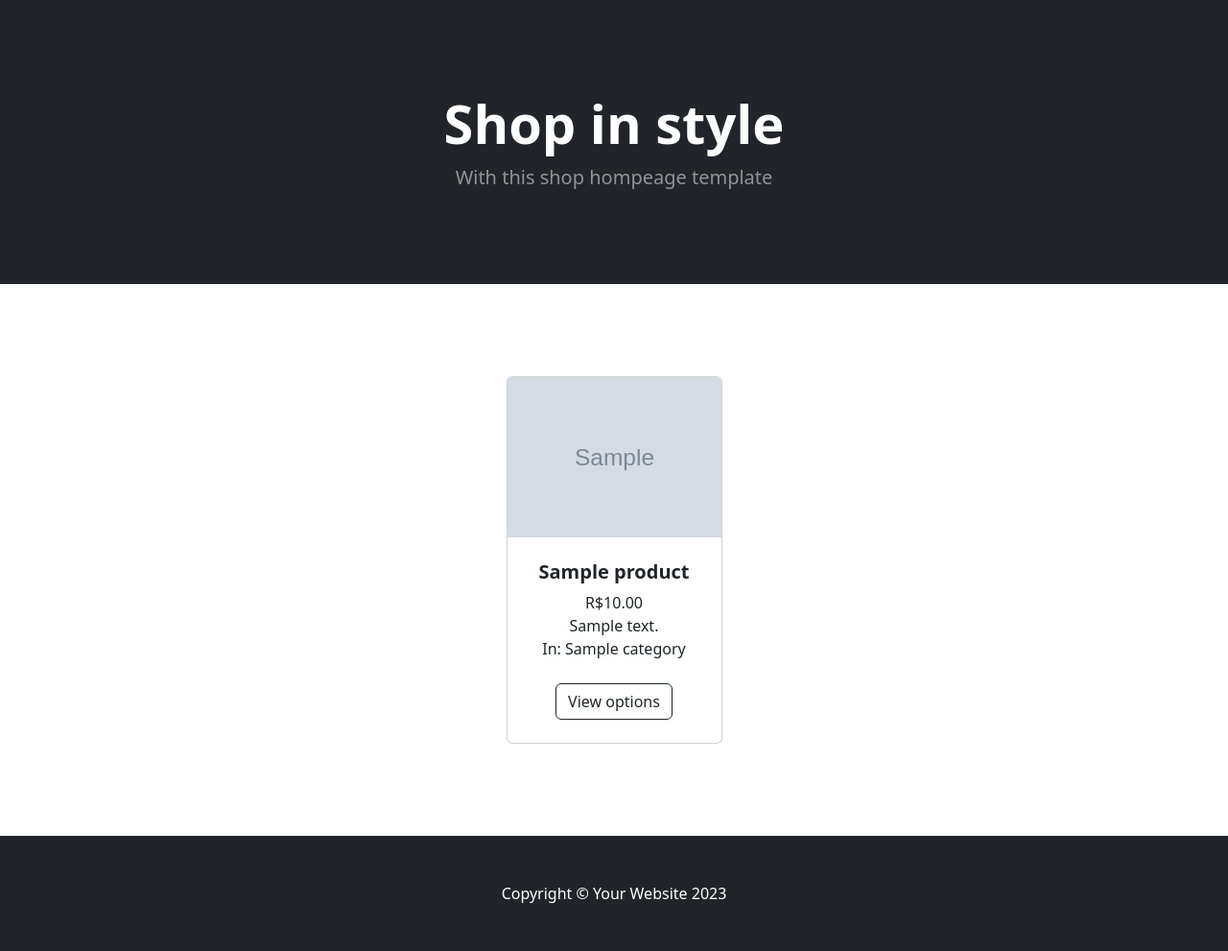
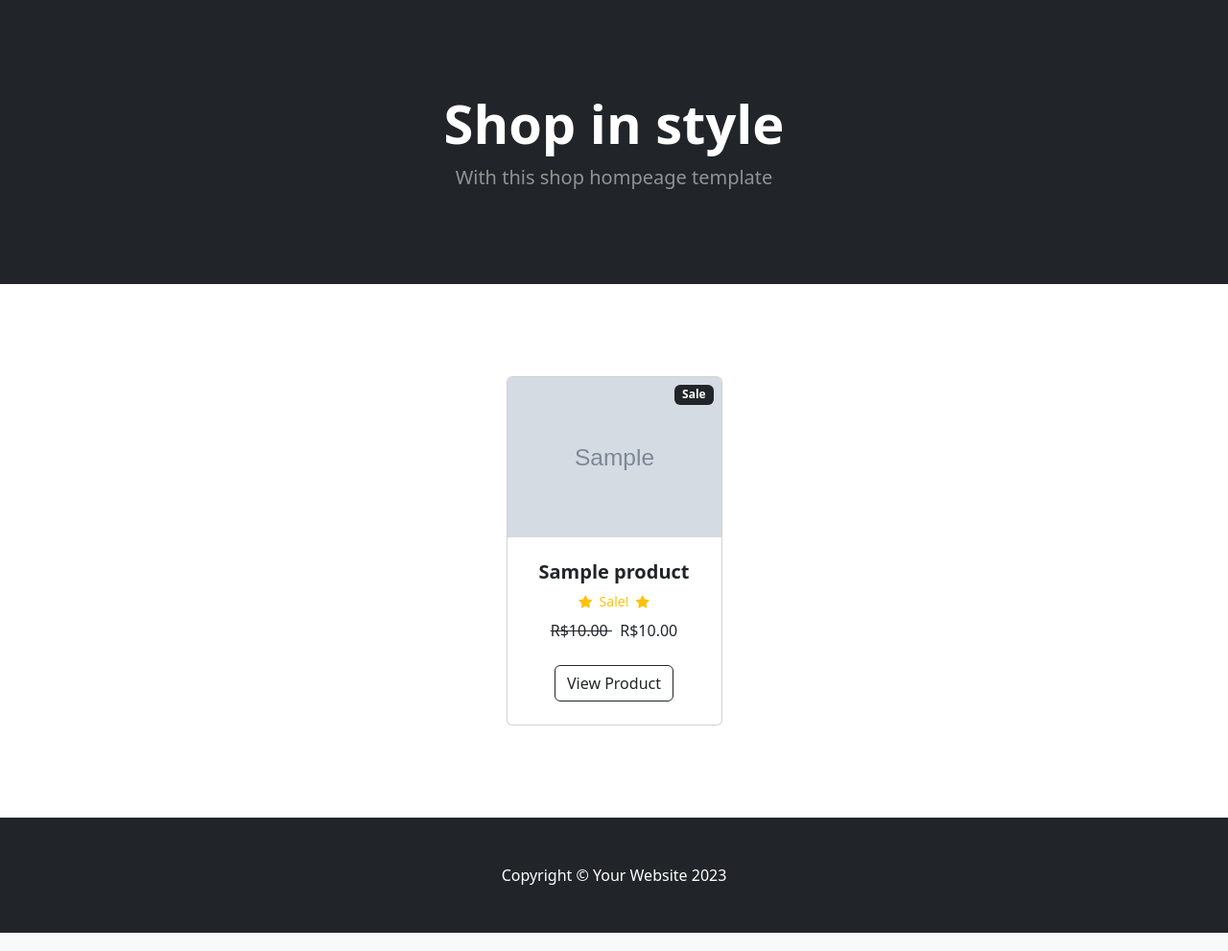
Before and after one commit to kelver-web/django-ecommerce-website, a Django app: page / in a window 1280 px wide. Shown: the part 57-1048 px from the top of the page at 96% size. Run offline with Django 5.2, Linux system fonts and the light colour scheme; tables that the repository leaves empty hold one stand-in row (values such as "Sample post"); grey boxes marked "Sample" are stand-in pictures; some libraries are stand-ins or nearby versions.

Commit message:
product sales

```diff
--- a/store/models.py
+++ b/store/models.py
@@ -37,7 +37,9 @@ class Product(models.Model):
     category = models.ForeignKey(Category, on_delete=models.CASCADE, default=1)
     description = models.CharField(max_length=250, default='', null=True, blank=True)
     image = models.ImageField(upload_to='uploads/product/')
-
+    # Add sale stuff
+    is_sale = models.BooleanField(default=False)
+    sale_price = models.DecimalField(default=0, max_digits=6, decimal_places=2)
     class Meta:
         verbose_name_plural = 'Products'
 
--- a/store/templates/store/home.html
+++ b/store/templates/store/home.html
@@ -1,16 +1,26 @@
+<!DOCTYPE html>
 {% load static %}
-<!DOCTYPE html>
-<html lang="en">
+<html lang="pt-BR">
   <head>
     <meta charset="utf-8" />
-        <meta name="viewport" content="width=device-width, initial-scale=1, shrink-to-fit=no" />
+    <meta
+      name="viewport"
+      content="width=device-width, initial-scale=1, shrink-to-fit=no"
+    />
     <meta name="description" content="" />
     <meta name="author" content="" />
     <title>Django Ecommerce</title>
     <!-- Favicon-->
-        <link rel="icon" type="image/x-icon" href="{% static 'assets/favicon.ico' %}" />
+    <link
+      rel="icon"
+      type="image/x-icon"
+      href="{% static 'assets/favicon.ico' %}"
+    />
     <!-- Bootstrap icons-->
-        <link href="https://cdn.jsdelivr.net/npm/bootstrap-icons@1.5.0/font/bootstrap-icons.css" rel="stylesheet" />
+    <link
+      href="https://cdn.jsdelivr.net/npm/bootstrap-icons@1.5.0/font/bootstrap-icons.css"
+      rel="stylesheet"
+    />
     <!-- Core theme CSS (includes Bootstrap)-->
     <link href="{% static 'css/styles.css' %}" rel="stylesheet" />
   </head>
@@ -19,13 +29,33 @@
     <nav class="navbar navbar-expand-lg navbar-light bg-light">
       <div class="container px-4 px-lg-5">
         <a class="navbar-brand" href="#!">Ecommerce</a>
-                <button class="navbar-toggler" type="button" data-bs-toggle="collapse" data-bs-target="#navbarSupportedContent" aria-controls="navbarSupportedContent" aria-expanded="false" aria-label="Toggle navigation"><span class="navbar-toggler-icon"></span></button>
+        <button
+          class="navbar-toggler"
+          type="button"
+          data-bs-toggle="collapse"
+          data-bs-target="#navbarSupportedContent"
+          aria-controls="navbarSupportedContent"
+          aria-expanded="false"
+          aria-label="Toggle navigation"
+        >
+          <span class="navbar-toggler-icon"></span>
+        </button>
         <div class="collapse navbar-collapse" id="navbarSupportedContent">
           <ul class="navbar-nav me-auto mb-2 mb-lg-0 ms-lg-4">
-                        <li class="nav-item"><a class="nav-link active" aria-current="page" href="#!">Home</a></li>
+            <li class="nav-item">
+              <a class="nav-link active" aria-current="page" href="#!">Home</a>
+            </li>
             <li class="nav-item"><a class="nav-link" href="#!">About</a></li>
             <li class="nav-item dropdown">
-                            <a class="nav-link dropdown-toggle" id="navbarDropdown" href="#" role="button" data-bs-toggle="dropdown" aria-expanded="false">Shop</a>
+              <a
+                class="nav-link dropdown-toggle"
+                id="navbarDropdown"
+                href="#"
+                role="button"
+                data-bs-toggle="dropdown"
+                aria-expanded="false"
+                >Shop</a
+              >
               <ul class="dropdown-menu" aria-labelledby="navbarDropdown">
                 <li><a class="dropdown-item" href="#!">All Products</a></li>
                 <li><hr class="dropdown-divider" /></li>
@@ -49,45 +79,106 @@
       <div class="container px-4 px-lg-5 my-5">
         <div class="text-center text-white">
           <h1 class="display-4 fw-bolder">Shop in style</h1>
-                    <p class="lead fw-normal text-white-50 mb-0">With this shop hompeage template</p>
+          <p class="lead fw-normal text-white-50 mb-0">
+            With this shop hompeage template
+          </p>
         </div>
       </div>
     </header>
     <!-- Section-->
     <section class="py-5">
       <div class="container px-4 px-lg-5 mt-5">
-                <div class="row gx-4 gx-lg-5 row-cols-2 row-cols-md-3 row-cols-xl-4 justify-content-center">
-                    {% for product in products %}
+        <div
+          class="row gx-4 gx-lg-5 row-cols-2 row-cols-md-3 row-cols-xl-4 justify-content-center"
+        >
+          {% for product in products %} {% if product.is_sale %}
+
+          <div class="col mb-5">
+            <div class="card h-100">
+              <!-- Sale badge-->
+              <div
+                class="badge bg-dark text-white position-absolute"
+                style="top: 0.5rem; right: 0.5rem"
+              >
+                Sale
+              </div>
+
+              <!-- Product image-->
+              <img
+                class="card-img-top"
+                src="{{ product.image.url }}"
+                alt="..."
+              />
+              <!-- Product details-->
+              <div class="card-body p-4">
+                <div class="text-center">
+                  <!-- Product name-->
+                  <h5 class="fw-bolder">{{ product.name }}</h5>
+                  <!-- Sale -->
+                  <div
+                    class="d-flex justify-content-center small text-warning mb-2"
+                  >
+                    <div class="bi-star-fill"></div>
+                    &nbsp;&nbsp;Sale!&nbsp;&nbsp;
+                    <div class="bi-star-fill"></div>
+                  </div>
+
+                  <!-- Product price-->
+                  <strike> R${{ product.price }} </strike>
+                  &nbsp; R${{ product.sale_price }}
+                </div>
+              </div>
+              <!-- Product actions-->
+              <div class="card-footer p-4 pt-0 border-top-0 bg-transparent">
+                <div class="text-center">
+                  <a class="btn btn-outline-dark mt-auto" href=""
+                    >View Product</a
+                  >
+                </div>
+              </div>
+            </div>
+          </div>
+
+          {% else %}
           <div class="col mb-5">
             <div class="card h-100">
               <!-- Product image-->
-                                <img class="card-img-top" src="{{ product.image.url }}" alt="..." />
+              <img
+                class="card-img-top"
+                src="{{ product.image.url }}"
+                alt="..."
+              />
               <!-- Product details-->
               <div class="card-body p-4">
                 <div class="text-center">
                   <!-- Product name-->
                   <h5 class="fw-bolder">{{ product.name }}</h5>
                   <!-- Product price-->
-                                        R${{ product.price }}
-                                        <br/>
-                                        {{ product.description }}
-                                        <br/>
-                                        In: {{ product.category }}
+                  ${{ product.price }}
                 </div>
               </div>
               <!-- Product actions-->
               <div class="card-footer p-4 pt-0 border-top-0 bg-transparent">
-                                    <div class="text-center"><a class="btn btn-outline-dark mt-auto" href="#">View options</a></div>
+                <div class="text-center">
+                  <a class="btn btn-outline-dark mt-auto" href=""
+                    >View Product</a
+                  >
                 </div>
               </div>
             </div>
-                    {% endfor %}
+          </div>
+
+          {% endif %} {% endfor %}
         </div>
       </div>
     </section>
     <!-- Footer-->
     <footer class="py-5 bg-dark">
-            <div class="container"><p class="m-0 text-center text-white">Copyright &copy; Your Website 2023</p></div>
+      <div class="container">
+        <p class="m-0 text-center text-white">
+          Copyright &copy; Your Website 2023
+        </p>
+      </div>
     </footer>
     <!-- Bootstrap core JS-->
     <script src="https://cdn.jsdelivr.net/npm/bootstrap@5.2.3/dist/js/bootstrap.bundle.min.js"></script>
--- a/store/views.py
+++ b/store/views.py
@@ -8,3 +8,5 @@ from . models import Product
 def home(request):
     products = Product.objects.all()
     return render(request, 'store/home.html', {'products': products})
+
+# ir para a aula 05 product sales
```
Also changed, not shown: store/migrations/0002_alter_category_options_alter_customer_options_and_more.py (added). Lines whose indentation alone changed are shown as unchanged.
